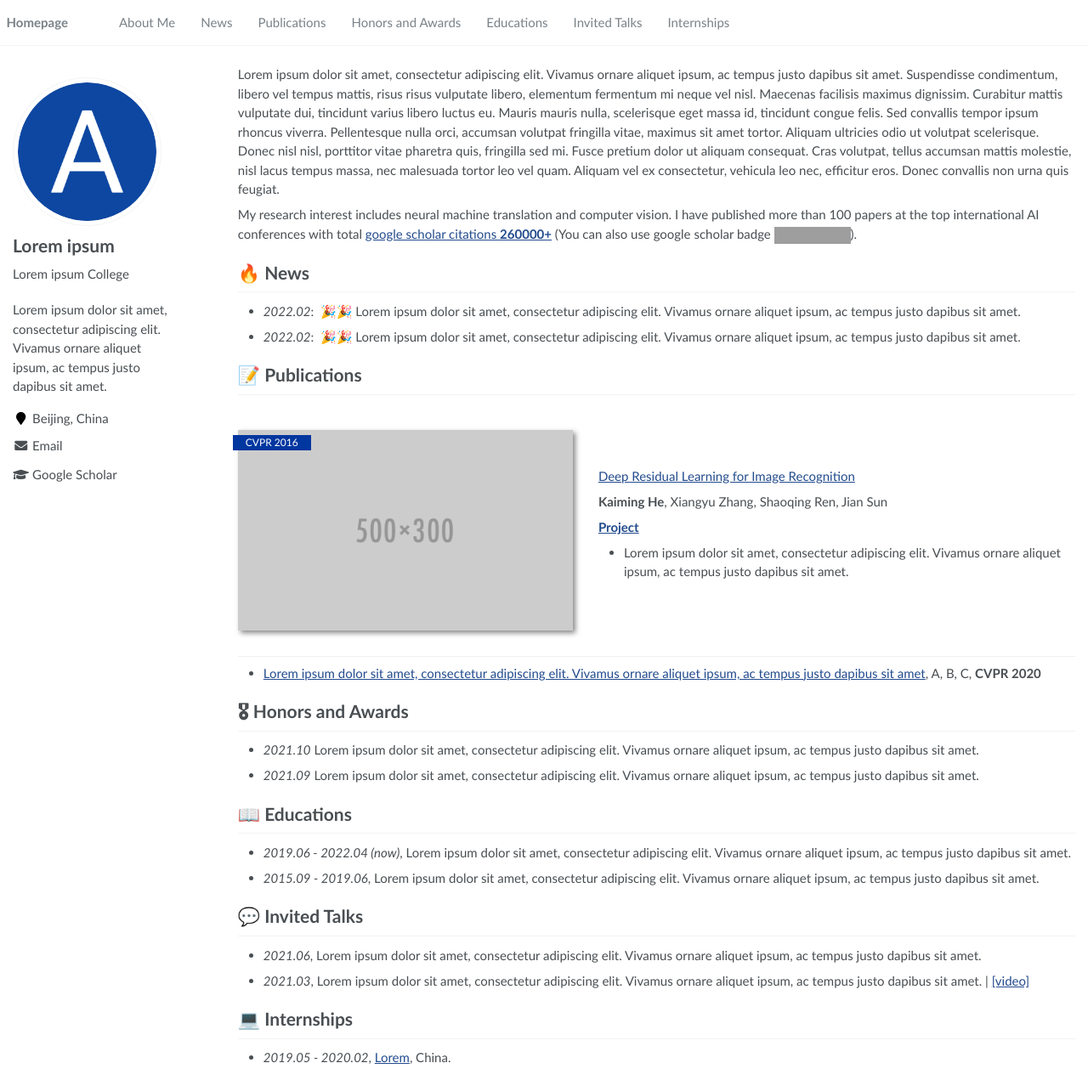
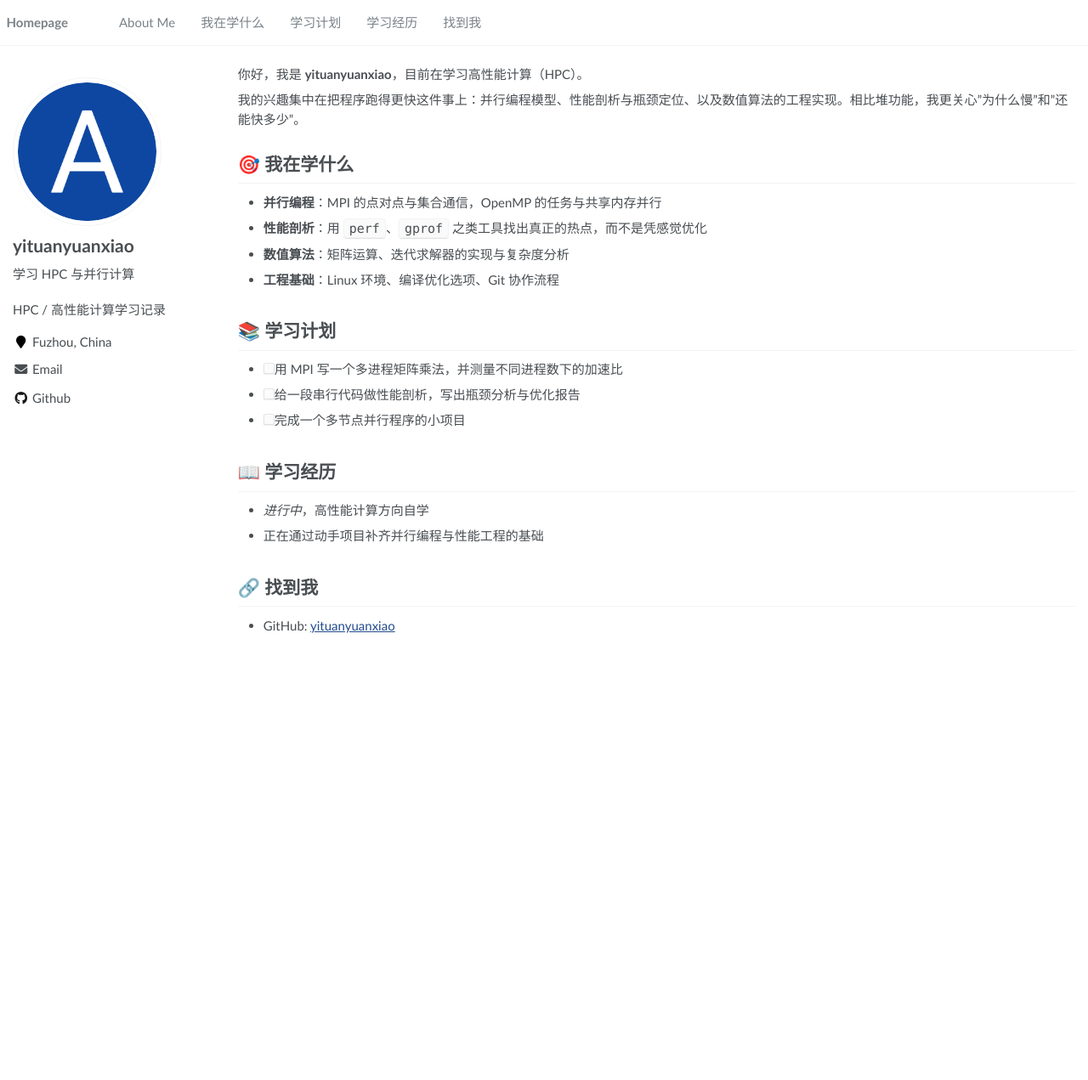
Before and after one commit to yituanyuanxiao/hpc-learning, a Jekyll site: the page built from _pages/about.md, in a window 1280 px wide and 1271 px high. Shown: the whole window at 85% size. Built offline with Jekyll 4.4.1, drawn with Linux system fonts in a browser that asks for light colours; grey boxes are pictures that could not be loaded.

Commit message:
Personalize homepage for yituanyuanxiao (HPC learning)

```diff
--- a/_config.yml
+++ b/_config.yml
@@ -6,9 +6,9 @@
 # `jekyll serve`. If you change this file, please restart the server process.
 
 # Site Settings
-title                    : "Lorem ipsum"
-description              : "Lorem ipsum dolor sit amet, consectetur adipiscing elit. Vivamus ornare aliquet ipsum, ac tempus justo dapibus sit amet. "
-repository               : "RayeRen/acad-homepage.github.io"
+title                    : "yituanyuanxiao"
+description              : "HPC / 高性能计算学习记录"
+repository               : "yituanyuanxiao/hpc-learning"
 google_scholar_stats_use_cdn : true
 
 # google analytics
@@ -21,14 +21,14 @@ baidu_site_verification  :  # get baidu_site_verification from https://ziyuan.ba
 
 # Site Author
 author:
-  name             : "Lorem ipsum"
+  name             : "yituanyuanxiao"
   avatar           : "images/android-chrome-512x512.png"
-  bio              : "Lorem ipsum College"
-  location         : "Beijing, China"
+  bio              : "学习 HPC 与并行计算"
+  location         : "Fuzhou, China"
   employer         :
   pubmed           :
-  googlescholar    : "https://scholar.google.com/citations?user=YOUR_GOOGLE_SCHOLAR_ID"
-  email            : "Lorem@ipsum.com"
+  googlescholar    :
+  email            : ""
   researchgate     :  # e.g., "https://www.researchgate.net/profile/yourprofile"
   uri              :
   bitbucket        :
@@ -37,7 +37,7 @@ author:
   flickr           :
   facebook         :
   foursquare       :
-  github           : # e.g., "github username"
+  github           : "yituanyuanxiao"
   google_plus      :
   keybase          :
   instagram        :
--- a/_data/navigation.yml
+++ b/_data/navigation.yml
@@ -1,22 +1,21 @@
 # main links links
+#
+# 注意：这里刻意使用「纯 fragment」锚点（如 #about-me），而不是模板原本的
+# /#about-me。原因：若仓库名不是 <用户名>.github.io，站点会部署在子路径
+# （例如 https://yituanyuanxiao.github.io/hpc-learning/），此时以 "/" 开头的
+# 链接会跳到域名根目录、丢掉子路径。纯 fragment 不带 "/"，在任何子路径下都正确。
 main:
   - title: "About Me"
-    url: "/#about-me"
+    url: "#about-me"
 
-  - title: "News"
-    url: "/#-news"
+  - title: "我在学什么"
+    url: "#learning"
 
-  - title: "Publications"
-    url: "/#-publications"
+  - title: "学习计划"
+    url: "#plan"
 
-  - title: "Honors and Awards"
-    url: "/#-honors-and-awards"
+  - title: "学习经历"
+    url: "#education"
 
-  - title: "Educations"
-    url: "/#-educations"
-
-  - title: "Invited Talks"
-    url: "/#-invited-talks"
-
-  - title: "Internships"
-    url: "/#-internships"
+  - title: "找到我"
+    url: "#contact"
--- a/_includes/scripts.html
+++ b/_includes/scripts.html
@@ -1,4 +1,3 @@
 <script src="assets/js/main.min.js"></script>
 
 {% include analytics.html %}
-{% include fetch_google_scholar_stats.html %}
--- a/_pages/about.md
+++ b/_pages/about.md
@@ -8,51 +8,38 @@ redirect_from:
   - /about.html
 ---
 
-{% if site.google_scholar_stats_use_cdn %}
-{% assign gsDataBaseUrl = "https://cdn.jsdelivr.net/gh/" | append: site.repository | append: "@" %}
-{% else %}
-{% assign gsDataBaseUrl = "https://raw.githubusercontent.com/" | append: site.repository | append: "/" %}
-{% endif %}
-{% assign url = gsDataBaseUrl | append: "google-scholar-stats/gs_data_shieldsio.json" %}
-
 <span class='anchor' id='about-me'></span>
 
-Lorem ipsum dolor sit amet, consectetur adipiscing elit. Vivamus ornare aliquet ipsum, ac tempus justo dapibus sit amet. Suspendisse condimentum, libero vel tempus mattis, risus risus vulputate libero, elementum fermentum mi neque vel nisl. Maecenas facilisis maximus dignissim. Curabitur mattis vulputate dui, tincidunt varius libero luctus eu. Mauris mauris nulla, scelerisque eget massa id, tincidunt congue felis. Sed convallis tempor ipsum rhoncus viverra. Pellentesque nulla orci, accumsan volutpat fringilla vitae, maximus sit amet tortor. Aliquam ultricies odio ut volutpat scelerisque. Donec nisl nisl, porttitor vitae pharetra quis, fringilla sed mi. Fusce pretium dolor ut aliquam consequat. Cras volutpat, tellus accumsan mattis molestie, nisl lacus tempus massa, nec malesuada tortor leo vel quam. Aliquam vel ex consectetur, vehicula leo nec, efficitur eros. Donec convallis non urna quis feugiat.
+你好，我是 **yituanyuanxiao**，目前在学习高性能计算（HPC）。
 
-My research interest includes neural machine translation and computer vision. I have published more than 100 papers at the top international AI conferences with total <a href='https://scholar.google.com/citations?user=DhtAFkwAAAAJ'>google scholar citations <strong><span id='total_cit'>260000+</span></strong></a> (You can also use google scholar badge <a href='https://scholar.google.com/citations?user=DhtAFkwAAAAJ'><img src="https://img.shields.io/endpoint?url={{ url | url_encode }}&logo=Google%20Scholar&labelColor=f6f6f6&color=9cf&style=flat&label=citations"></a>).
+我的兴趣集中在把程序跑得更快这件事上：并行编程模型、性能剖析与瓶颈定位、以及数值算法的工程实现。相比堆功能，我更关心"为什么慢"和"还能快多少"。
 
+<span class='anchor' id='learning'></span>
 
-# 🔥 News
-- *2022.02*: &nbsp;🎉🎉 Lorem ipsum dolor sit amet, consectetur adipiscing elit. Vivamus ornare aliquet ipsum, ac tempus justo dapibus sit amet.
-- *2022.02*: &nbsp;🎉🎉 Lorem ipsum dolor sit amet, consectetur adipiscing elit. Vivamus ornare aliquet ipsum, ac tempus justo dapibus sit amet.
+# 🎯 我在学什么
 
-# 📝 Publications
+- **并行编程**：MPI 的点对点与集合通信，OpenMP 的任务与共享内存并行
+- **性能剖析**：用 `perf`、`gprof` 之类工具找出真正的热点，而不是凭感觉优化
+- **数值算法**：矩阵运算、迭代求解器的实现与复杂度分析
+- **工程基础**：Linux 环境、编译优化选项、Git 协作流程
 
-<div class='paper-box'><div class='paper-box-image'><div><div class="badge">CVPR 2016</div><img src='images/500x300.png' alt="sym" width="100%"></div></div>
-<div class='paper-box-text' markdown="1">
+<span class='anchor' id='plan'></span>
 
-[Deep Residual Learning for Image Recognition](https://openaccess.thecvf.com/content_cvpr_2016/papers/He_Deep_Residual_Learning_CVPR_2016_paper.pdf)
+# 📚 学习计划
 
-**Kaiming He**, Xiangyu Zhang, Shaoqing Ren, Jian Sun
+- [ ] 用 MPI 写一个多进程矩阵乘法，并测量不同进程数下的加速比
+- [ ] 给一段串行代码做性能剖析，写出瓶颈分析与优化报告
+- [ ] 完成一个多节点并行程序的小项目
 
-[**Project**](https://scholar.google.com/citations?view_op=view_citation&hl=zh-CN&user=DhtAFkwAAAAJ&citation_for_view=DhtAFkwAAAAJ:ALROH1vI_8AC) <strong><span class='show_paper_citations' data='DhtAFkwAAAAJ:ALROH1vI_8AC'></span></strong>
-- Lorem ipsum dolor sit amet, consectetur adipiscing elit. Vivamus ornare aliquet ipsum, ac tempus justo dapibus sit amet.
-</div>
-</div>
+<span class='anchor' id='education'></span>
 
-- [Lorem ipsum dolor sit amet, consectetur adipiscing elit. Vivamus ornare aliquet ipsum, ac tempus justo dapibus sit amet](https://github.com), A, B, C, **CVPR 2020**
+# 📖 学习经历
 
-# 🎖 Honors and Awards
-- *2021.10* Lorem ipsum dolor sit amet, consectetur adipiscing elit. Vivamus ornare aliquet ipsum, ac tempus justo dapibus sit amet.
-- *2021.09* Lorem ipsum dolor sit amet, consectetur adipiscing elit. Vivamus ornare aliquet ipsum, ac tempus justo dapibus sit amet.
+- *进行中*，高性能计算方向自学
+- 正在通过动手项目补齐并行编程与性能工程的基础
 
-# 📖 Educations
-- *2019.06 - 2022.04 (now)*, Lorem ipsum dolor sit amet, consectetur adipiscing elit. Vivamus ornare aliquet ipsum, ac tempus justo dapibus sit amet.
-- *2015.09 - 2019.06*, Lorem ipsum dolor sit amet, consectetur adipiscing elit. Vivamus ornare aliquet ipsum, ac tempus justo dapibus sit amet.
+<span class='anchor' id='contact'></span>
 
-# 💬 Invited Talks
-- *2021.06*, Lorem ipsum dolor sit amet, consectetur adipiscing elit. Vivamus ornare aliquet ipsum, ac tempus justo dapibus sit amet.
-- *2021.03*, Lorem ipsum dolor sit amet, consectetur adipiscing elit. Vivamus ornare aliquet ipsum, ac tempus justo dapibus sit amet.  \| [\[video\]](https://github.com/)
+# 🔗 找到我
 
-# 💻 Internships
-- *2019.05 - 2020.02*, [Lorem](https://github.com/), China.
+- GitHub: [yituanyuanxiao](https://github.com/yituanyuanxiao)
--- a/google_scholar_crawler/requirements.txt
+++ /dev/null
@@ -1,2 +0,0 @@
-jsonpickle==1.4.2
-scholarly==1.5.1
```
Also changed, not shown: google_scholar_crawler/main.py (deleted, +0 -23 lines), .github/FUNDING.yml (deleted), .github/workflows/google_scholar_crawler.yaml (deleted), 1 other file.
